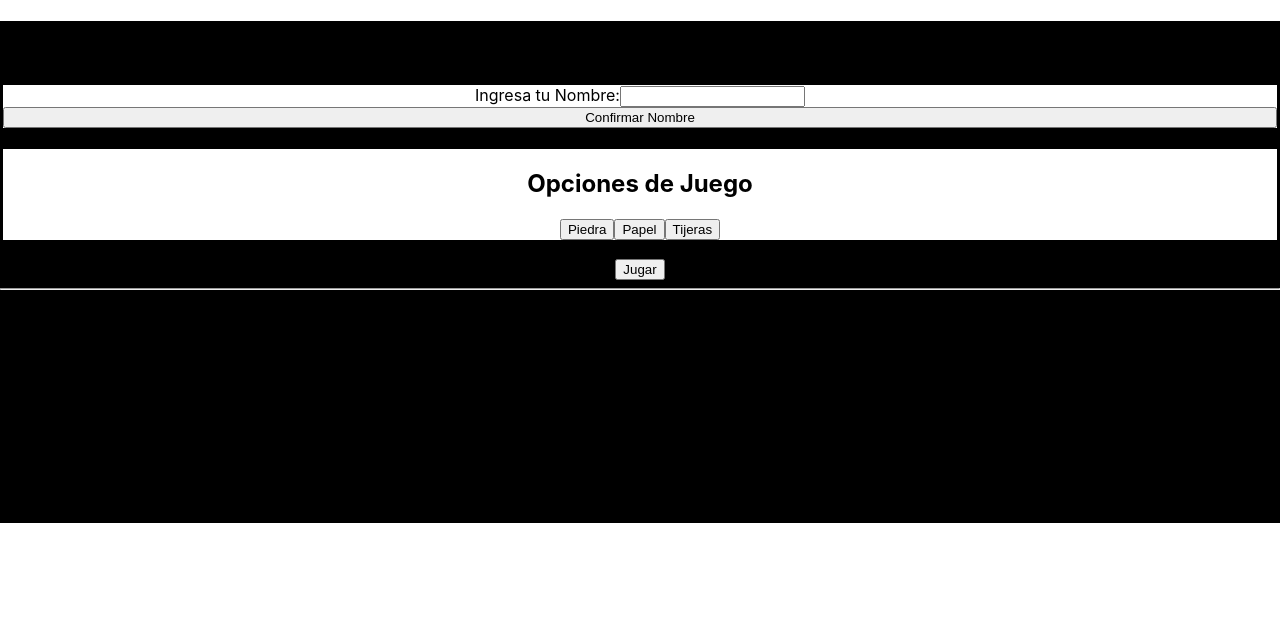
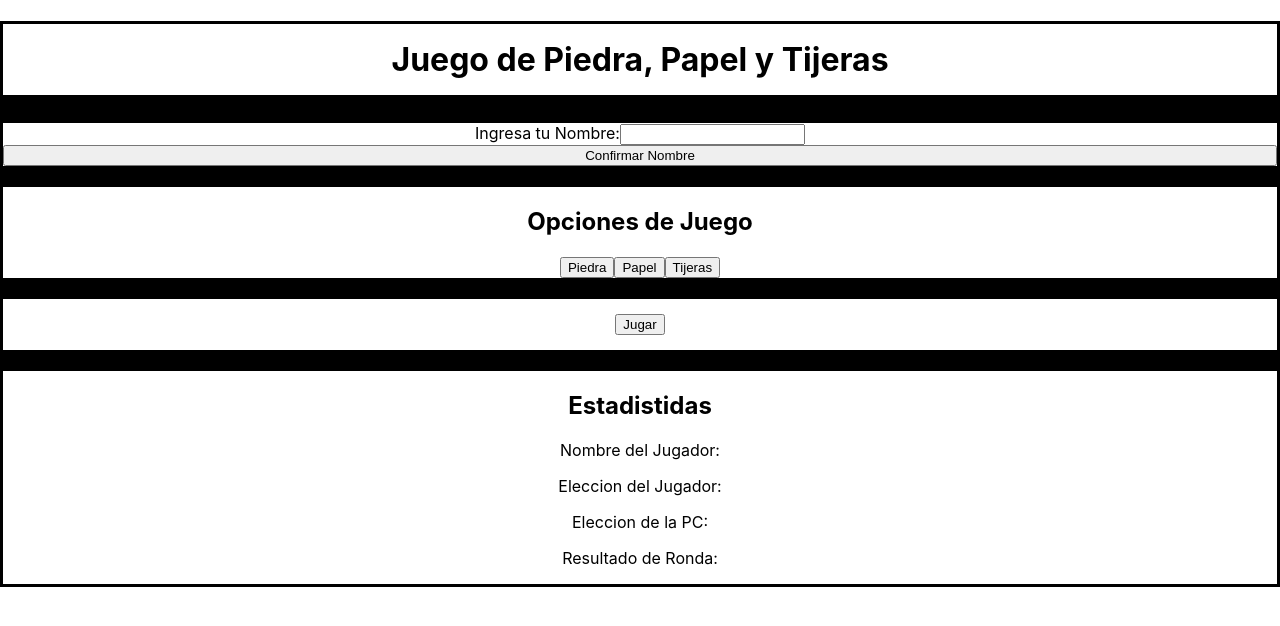
Before and after one commit to LuGiulkovich/practico3, a React (Create React App) app: page / in a window 1280 px wide. Shown: the top 626 px of the page. Built offline with nearby package versions, Linux system fonts and the light colour scheme.

Commit message:
Parte 5 1y2

```diff
--- a/src/App.js
+++ b/src/App.js
@@ -3,6 +3,7 @@ import './App.css';
 import { InterfazUsuario } from './componentes/InterfazUsuario';
 import { EleccionJugadas } from './componentes/EleccionJugadas';
 import { JugadaPC } from './componentes/JugadaPC';
+import { Estadisticas } from './componentes/Estadisticas';
 
 function App() {
   /** Creo los estados */
@@ -10,7 +11,6 @@ function App() {
   const [eleccionJugador, setEleccionJugador] = useState('');
   const [jugadaPC, setJugadaPC] = useState('');
   const [nuevaJugadaPC, setNuevaJugadaPC] = useState('');
-  const [eleccionPC, setEleccionPC] = useState('');
   const [resultado, setResultado] = useState('');
 
   /** Funcion para cambiar el nombre del jugador en App */
@@ -23,7 +23,7 @@ function App() {
     setEleccionJugador(eleccionJugador);
   }
 
-  /** Devuelve el numero aleatorio */
+  /** Devuelve el numero aleatorio y declara la opcion de la PC correspondiente */
   const jugadaAleatoria = (numeroPC) => {
     if (numeroPC === 0) {
       setNuevaJugadaPC('Piedra');
@@ -33,11 +33,6 @@ function App() {
       setNuevaJugadaPC('Tijeras');
     }
     setJugadaPC(numeroPC);
-  }
-
-  /** Devuelve el nombre de la opcion aleatoria */
-  const eleccionMaquina = (eleccionPC) => {
-    setEleccionPC(eleccionPC);
   }
 
   const empezarJuego = () => {
@@ -66,21 +61,19 @@ function App() {
         setResultado('Empate');
       }
     }
+    console.log(eleccionJugador);
+    console.log(jugadaPC);
+    console.log(nuevaJugadaPC);
+    console.log(resultado);
   }
 
     return (
       <div className="App" id="App">
-        <h1>Juego de Piedra, Papel y Tijeras</h1>
+        <h1 className='App-header'>Juego de Piedra, Papel y Tijeras</h1>
         <InterfazUsuario siCambiarNombreJugador={cambiarNombreJugador}/>
         <EleccionJugadas siCambiarEleccionJugador={cambiaEleccionJugador}/>
-        <JugadaPC siJugadaAleatoria={jugadaAleatoria} siEmpezarJuego={empezarJuego} siEleccionMaquina={eleccionMaquina}/>
-        <hr/>
-        <h2>Estadistidas</h2>
-        <p>Nombre del Jugador: {nombreJugador}</p>
-        <p>Eleccion del Jugador: {eleccionJugador}</p>
-        <p>Eleccion de la PC: {eleccionPC}</p>
-        <p>Resultado de Ronda: {resultado}</p>
-        <p>Eleccion nueva de la PC: {nuevaJugadaPC}</p>
+        <JugadaPC siJugadaAleatoria={jugadaAleatoria} siEmpezarJuego={empezarJuego}/>
+        <Estadisticas siNombreJugador={nombreJugador} siEleccionJugador={eleccionJugador} siNuevaJugadaPC={nuevaJugadaPC} siResultado={resultado} />
       </div>
     );
   }
--- /dev/null
+++ b/src/componentes/Estadisticas.js
@@ -0,0 +1,13 @@
+import React from 'react'
+
+export const Estadisticas = ({siNombreJugador, siEleccionJugador, siNuevaJugadaPC, siResultado}) => {
+  return (
+    <div className='EleccionJugadas'>
+        <h2>Estadistidas</h2>
+        <p>Nombre del Jugador: {siNombreJugador}</p>
+        <p>Eleccion del Jugador: {siEleccionJugador}</p>
+        <p>Eleccion de la PC: {siNuevaJugadaPC}</p>
+        <p>Resultado de Ronda: {siResultado}</p>
+    </div>
+  )
+}
--- a/src/componentes/JugadaPC.js
+++ b/src/componentes/JugadaPC.js
@@ -1,9 +1,8 @@
 import React, { useState } from 'react';
 
-export const JugadaPC = ({siJugadaAleatoria, siEmpezarJuego, siEleccionMaquina}) => {
+export const JugadaPC = ({siJugadaAleatoria, siEmpezarJuego}) => {
     /** Estado para la opcion de la PC */
     const [numeroPC, setNumeroPC] = useState(0);
-    const [eleccionPC, setEleccionPC] = useState('');
 
     /** Funcion para la jugada aleatoria */
   const jugadaAleatoria = () => {
@@ -11,22 +10,11 @@ export const JugadaPC = ({siJugadaAleatoria, siEmpezarJuego, siEleccionMaquina})
     siJugadaAleatoria(numeroPC);
   }
 
-  const nombreEleccionPC = () => {
-    if (numeroPC === 0) {
-      setEleccionPC('Piedra');
-    } else if (numeroPC === 1) {
-      setEleccionPC('Papel');
-    } else if (numeroPC === 2) {
-      setEleccionPC('Tijeras');
-    }
-    siEleccionMaquina(eleccionPC);
-  }
-
   return (
-    <div>
-        <button onClick={() => {
+    <div className='Btn-Jugar'>
+        <button className='Espacio-Btns'
+        onClick={() => {
           jugadaAleatoria();
-          nombreEleccionPC();
           siEmpezarJuego();
         }}>Jugar</button>
     </div>
```
